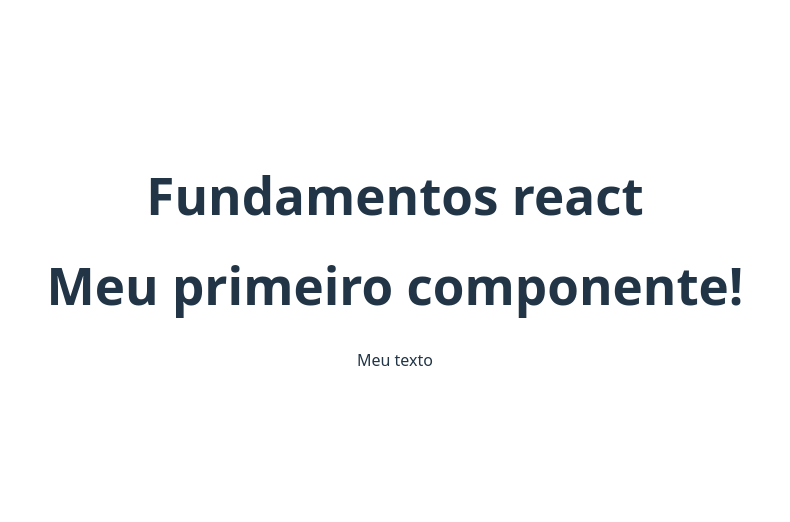
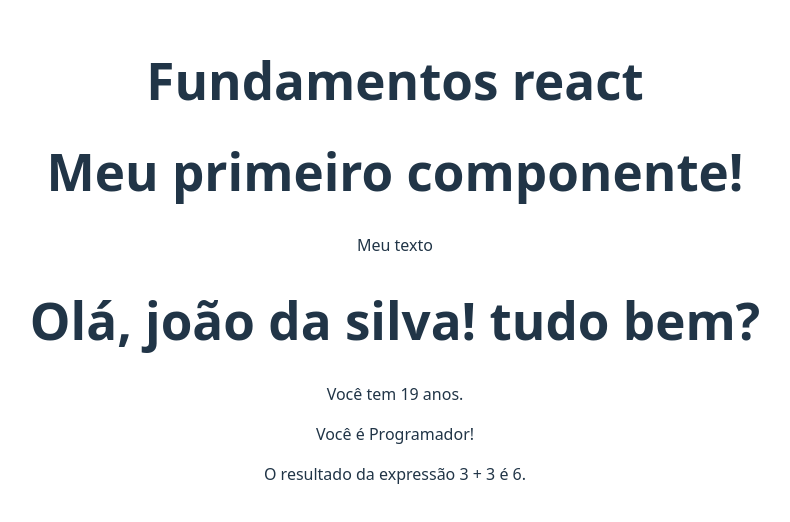
Before and after one commit to SilvaRDev/curso-react, a React (Vite) app in the folder 2-FUNDAMENTOS/1-fundamentos/: page / in a window 1280 px wide. Shown: the part 140-662 px from the top of the page, without its empty margins (245-1035 px from the left). Built offline with nearby package versions, Linux system fonts and the light colour scheme.

Commit message:
aula de template expressions finalizada

```diff
--- a/2-FUNDAMENTOS/1-fundamentos/src/App.jsx
+++ b/2-FUNDAMENTOS/1-fundamentos/src/App.jsx
@@ -3,12 +3,14 @@
 
 /* COMPONENTS */
 import FirstComponent from './components/FirstComponent'
+import TemplateExpressions from './components/TemplateExpressions'
 
 function App() {
   return (
     <>
       <h1>Fundamentos react</h1>
-      <FirstComponent></FirstComponent>
+      <FirstComponent/>
+      <TemplateExpressions/>
     </>
   )
 }
--- /dev/null
+++ b/2-FUNDAMENTOS/1-fundamentos/src/components/TemplateExpressions.jsx
@@ -0,0 +1,18 @@
+const TemplateExpressions = () => {
+  const name = 'joão da silva'
+  const data = {
+    age: 19,
+    job: 'Programador',
+  }
+
+  return (
+    <div>
+      <h1>Olá, {name}! tudo bem?</h1>
+      <p>Você tem {data.age} anos.</p>
+      <p>Você é {data.job}!</p>
+      <p>O resultado da expressão 3 + 3 é {3 + 3}.</p>
+    </div>
+  )
+}
+
+export default TemplateExpressions
```
Also changed, not shown: 2-FUNDAMENTOS/1-fundamentos/src/components/FirstComponent.jsx (line endings or trailing spaces).
